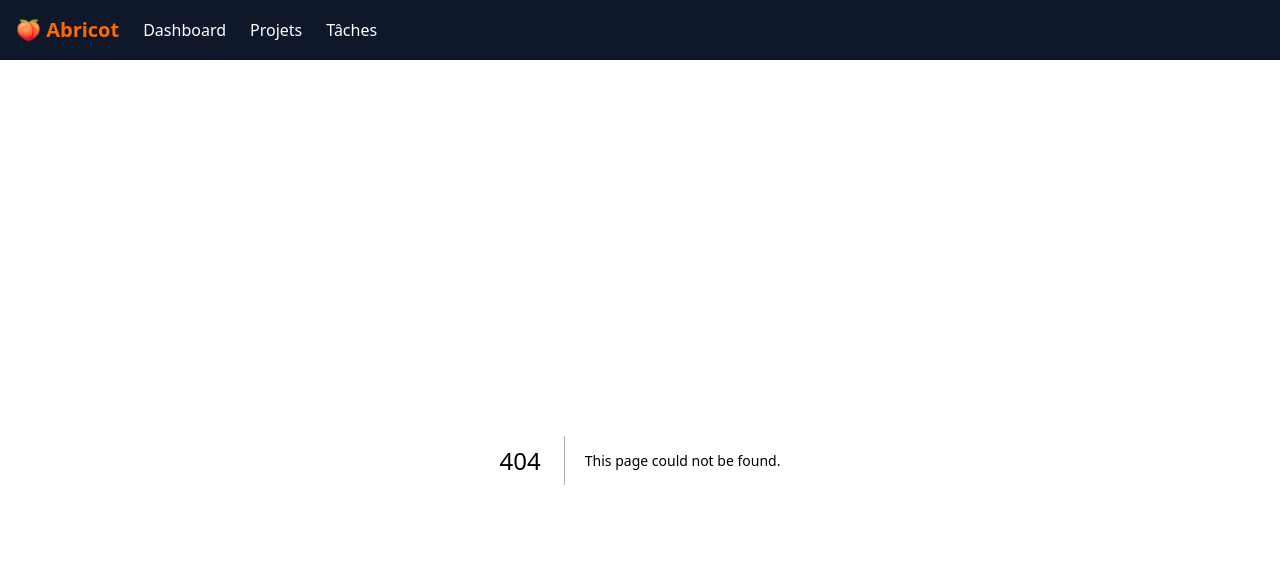
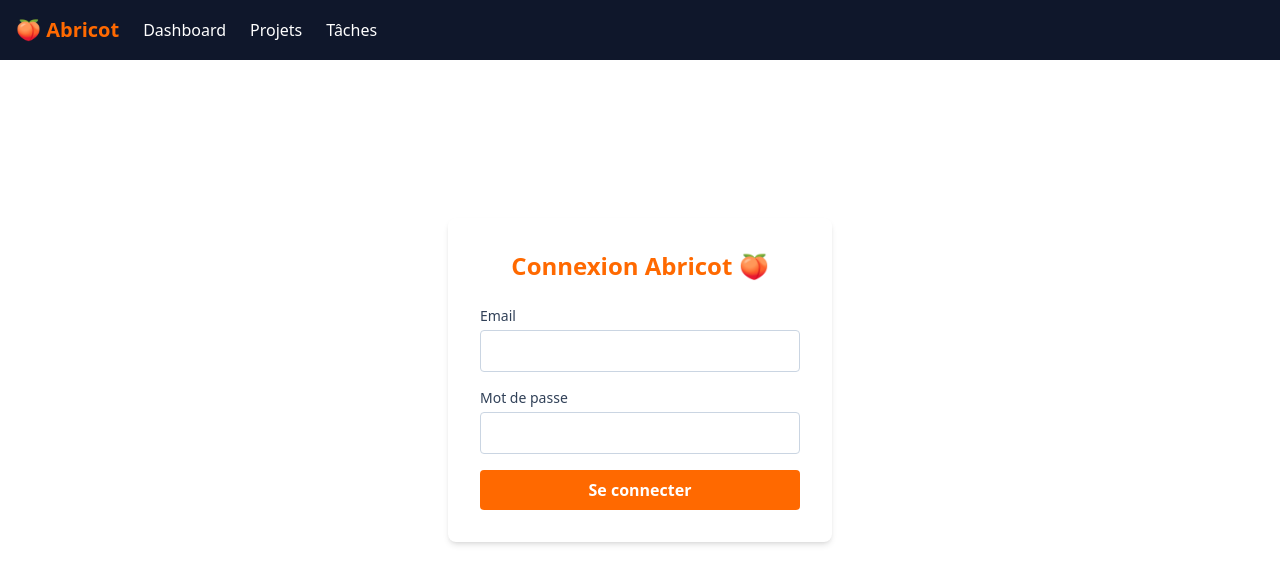
Before and after one commit to StellaElian/abricot-frontend, a Next.js app: page /login in a window 1280 px wide. Before the commit this address had no page. Shown: the top 584 px of the page. Built offline with nearby package versions, Linux system fonts and the light colour scheme.

Commit message:
Création interface Connexion

```diff
--- /dev/null
+++ b/app/login/page.tsx
@@ -0,0 +1,54 @@
+'use client'; //dit à Next.js que c'est une page interactive (où l'utilisateur va taper des choses)
+
+import { useState } from 'react';
+
+export default function LoginPage() {
+    // Ces "states" vont mémoriser ce que l'utilisateur tape dans les cases
+    const [email, setEmail] = useState('');
+    const [password, setPassword] = useState('');
+
+    // Cette fonction s'activera quand on cliquera sur "Se connecter"
+    const handleLogin = async (e: React.FormEvent) => {
+        e.preventDefault(); // Empêche la page de se recharger
+        console.log("On va essayer de connecter :", email, password);
+    };
+
+    return (
+        <div className="flex justify-center items-center min-h-[80vh]">
+            <div className="bg-white p-8 rounded-lg shadow-md w-96">
+                <h1 className="text-2xl font-bold text-center text-orange-500 mb-6">Connexion Abricot 🍑</h1>
+
+                <form onSubmit={handleLogin} className="flex flex-col gap-4">
+                    <div>
+                        <label className="block text-sm font-medium text-slate-700 mb-1">Email</label>
+                        <input
+                            type="email"
+                            className="w-full border border-slate-300 rounded p-2 focus:outline-none focus:border-orange-500"
+                            value={email}
+                            onChange={(e) => setEmail(e.target.value)}
+                            required
+                        />
+                    </div>
+
+                    <div>
+                        <label className="block text-sm font-medium text-slate-700 mb-1">Mot de passe</label>
+                        <input
+                            type="password"
+                            className="w-full border border-slate-300 rounded p-2 focus:outline-none focus:border-orange-500"
+                            value={password}
+                            onChange={(e) => setPassword(e.target.value)}
+                            required
+                        />
+                    </div>
+
+                    <button
+                        type="submit"
+                        className="w-full bg-orange-500 text-white font-bold py-2 px-4 rounded hover:bg-orange-600 transition"
+                    >
+                        Se connecter
+                    </button>
+                </form>
+            </div>
+        </div>
+    );
+}
```
